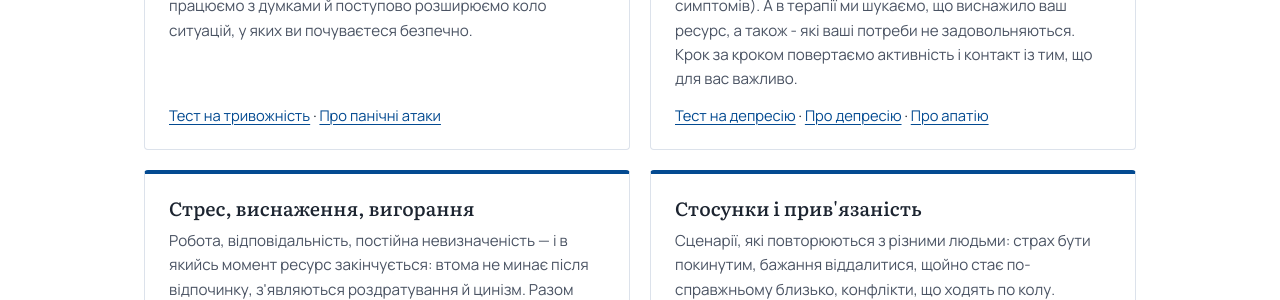
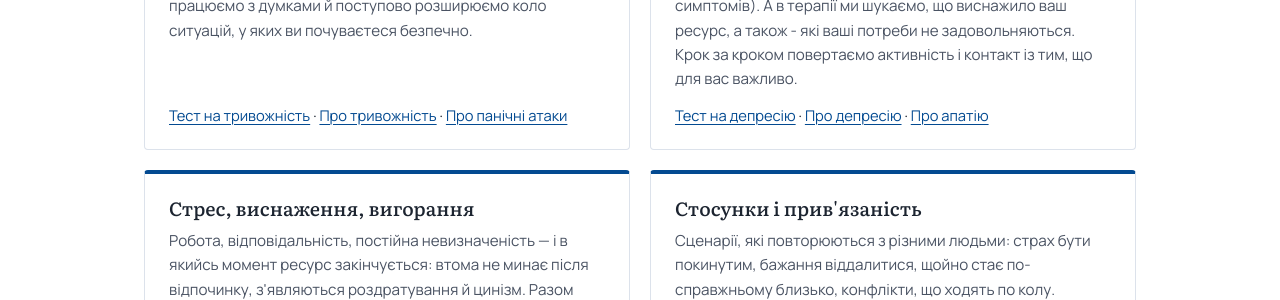
Before and after one commit to cobchik/yevhenkochubei-site, a Jekyll site: the page built from z-chym-pratsiuiu.md, in a window 1280 px wide and 900 px high, scrolled down 726 px. Shown: the part 155-455 px from the top of the window. Built offline with Jekyll 4.4.1, drawn with Linux system fonts in a browser that asks for light colours.

Commit message:
Publish article: Тривожність (moved from drafts); link from "З чим працюю"
Co-Authored-By: Claude Opus 5.5 <noreply@anthropic.com>

```diff
--- a/z-chym-pratsiuiu.md
+++ b/z-chym-pratsiuiu.md
@@ -31,6 +31,7 @@ permalink: /z-chym-pratsiuiu/
       </p>
       <p class="card-links">
         <a href="{{ '/samodopomoga/test-tryvozhnist/' | relative_url }}">Тест на тривожність</a> ·
+        <a href="{{ '/blog/tryvozhnist/' | relative_url }}">Про тривожність</a> ·
         <a href="{{ '/blog/panichna-ataka/' | relative_url }}">Про панічні атаки</a>
       </p>
     </div>
```
Also changed, not shown: _posts/2026-10-04-tryvozhnist.md (renamed from _drafts/tryvozhnist.md).
